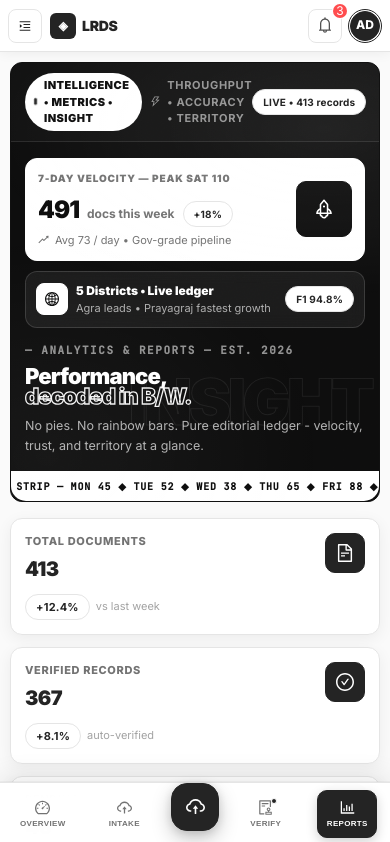
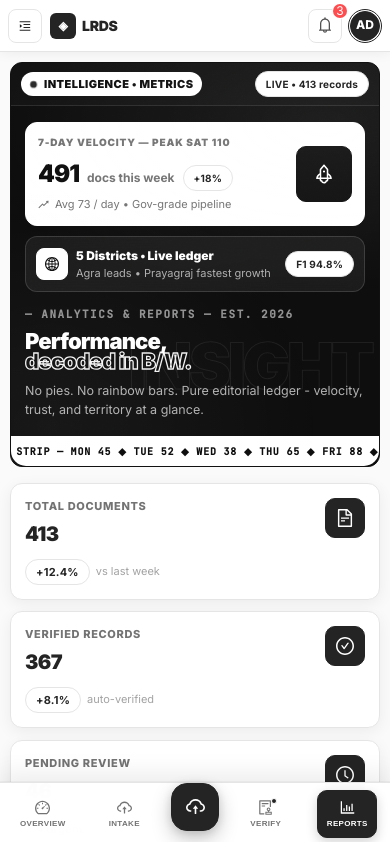
Before and after one commit to srivastavishan82-creator/SIH-2026-Prototype, a React (Vite) app in the folder frontend/: page /analytics in a window 390 px wide. Shown: the top 842 px of the page. Built offline with nearby package versions, Linux system fonts and the light colour scheme; a web font is replaced by a local one.

Commit message:
fix: Align Reports hero top bar and LIVE tag for mobile viewport width

```diff
--- a/frontend/src/index.css
+++ b/frontend/src/index.css
@@ -609,8 +609,10 @@ h1,h2,h3,h4 { font-family: var(--font-display); letter-spacing: -0.02em; }
   .district-ledger-row::before{ content:''; position: absolute; left:0; top:0; bottom:0; width:3px; background:#242424; opacity:0.9; }
   .district-ledger-row > div:last-child{ justify-content: flex-start !important; }
 
-  /* Stats strips */
+  /* Stats strips & Analytics Hero */
   .analytics-stats-strip{ grid-template-columns: repeat(2, 1fr) !important; gap: 8px !important; padding: 10px !important; }
+  .analytics-hero-header{ padding: 8px 10px !important; gap: 6px !important; }
+  .analytics-hero-subtitle{ display: none !important; }
 
   /* Profile hero */
   .profile-hero-grid{ grid-template-columns: 1fr !important; gap: 12px !important; text-align: left !important; }
--- a/frontend/src/pages/Analytics.jsx
+++ b/frontend/src/pages/Analytics.jsx
@@ -56,16 +56,16 @@ function Analytics() {
     <div className="animate-fade-in-up" style={{ display: 'flex', flexDirection: 'column', gap: 16 }}>
       {/* HERO */}
       <div className="hero-bw grain grid-bw" style={{ borderRadius: 16, padding: 0, border: '1px solid #111', overflow: 'hidden' }}>
-        <div style={{ display: 'flex', justifyContent: 'space-between', alignItems: 'center', padding: '10px 14px', borderBottom: '1px solid rgba(255,255,255,0.10)', background: 'rgba(255,255,255,0.02)' }}>
-          <Space size={8}>
-            <span style={{ display: 'inline-flex', alignItems: 'center', gap: 7, background: '#fff', color: '#0e0e0e', borderRadius: 999, padding: '4px 9px', fontSize: 11, fontWeight: 850, letterSpacing: '0.04em' }}>
-              <span style={{ width: 7, height: 7, borderRadius: 999, background: '#0e0e0e' }} className="pulse-dot-light" /> INTELLIGENCE • METRICS • INSIGHT
+        <div className="analytics-hero-header" style={{ display: 'flex', justifyContent: 'space-between', alignItems: 'center', padding: '10px 14px', borderBottom: '1px solid rgba(255,255,255,0.10)', background: 'rgba(255,255,255,0.02)', gap: 8 }}>
+          <div style={{ display: 'flex', alignItems: 'center', gap: 8, minWidth: 0 }}>
+            <span style={{ display: 'inline-flex', alignItems: 'center', gap: 7, background: '#fff', color: '#0e0e0e', borderRadius: 999, padding: '4px 9px', fontSize: 11, fontWeight: 850, letterSpacing: '0.04em', flexShrink: 0 }}>
+              <span style={{ width: 7, height: 7, borderRadius: 999, background: '#0e0e0e' }} className="pulse-dot-light" /> INTELLIGENCE • METRICS
             </span>
-            <span style={{ color: 'rgba(255,255,255,0.55)', fontSize: 11, letterSpacing: '0.06em', fontWeight: 700, display: 'inline-flex', gap: 6, alignItems: 'center' }}>
-              <ThunderboltOutlined /> THROUGHPUT • ACCURACY • TERRITORY
+            <span className="analytics-hero-subtitle" style={{ color: 'rgba(255,255,255,0.55)', fontSize: 11, letterSpacing: '0.06em', fontWeight: 700, display: 'inline-flex', gap: 6, alignItems: 'center' }}>
+              <ThunderboltOutlined /> THROUGHPUT • ACCURACY
             </span>
-          </Space>
-          <Tag style={{ margin: 0, background: '#fff', color: '#0e0e0e', borderColor: '#fff', fontWeight: 800, borderRadius: 999, fontSize: 10 }}>LIVE • 413 records</Tag>
+          </div>
+          <Tag style={{ margin: 0, background: '#fff', color: '#0e0e0e', borderColor: '#fff', fontWeight: 800, borderRadius: 999, fontSize: 10, flexShrink: 0 }}>LIVE • 413 records</Tag>
         </div>
         <div className="analytics-hero-grid" style={{ display: 'grid', gridTemplateColumns: '1.2fr 0.8fr', gap: 14, padding: '16px 16px 14px', alignItems: 'center' }}>
           <div style={{ position: 'relative' }}>
```
